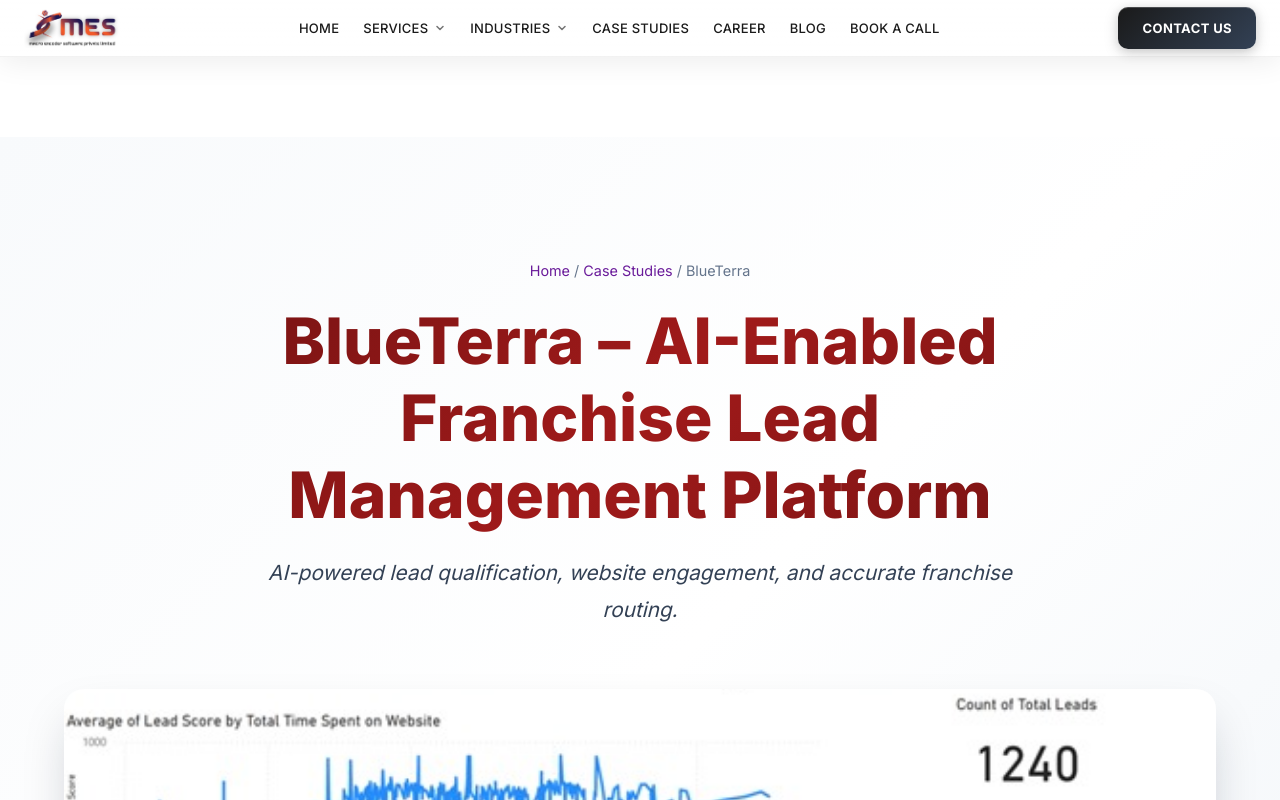
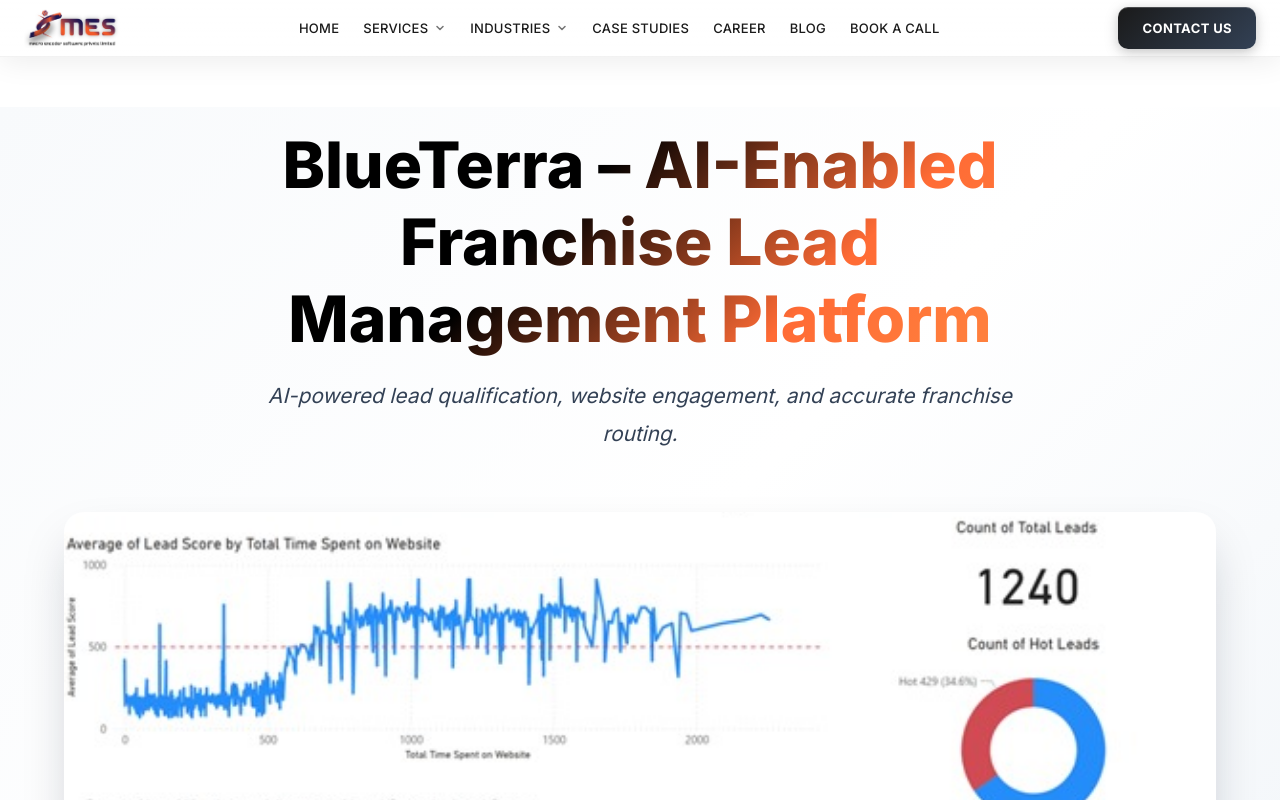
Before and after one commit to sketchwer/mdr, a React (Create React App) app: page /case-studies/blueterra in a window 1280 px wide. Shown: the top 800 px of the page. Built offline with nearby package versions, Linux system fonts and the light colour scheme.

Commit message:
dxdcvbnmdsadasddsdadasf,

```diff
--- a/src/components/CaseStudyDetail/CaseStudyDetail.css
+++ b/src/components/CaseStudyDetail/CaseStudyDetail.css
@@ -1,11 +1,11 @@
 .case-study-detail {
-    padding-top: 80px;
+    padding-top: 50px;
 }
 
 /* Hero Section */
 .case-study-hero {
     background: var(--bg-gradient-hero);
-    padding: 120px 0 60px;
+    padding: 20px 0 60px;
     position: relative;
 }
 
@@ -37,7 +37,7 @@
     font-weight: 900;
     margin-bottom: 20px;
     line-height: 1.2;
-    background: linear-gradient(135deg, #771313 0%, #a01a1a 50%, #771313 100%);
+    background: linear-gradient(135deg, #000000 0%, #000000 40%, #ff6b35 70%, #ff8c42 100%);
     -webkit-background-clip: text;
     -webkit-text-fill-color: transparent;
     background-clip: text;
--- a/src/components/CaseStudyDetail/CaseStudyDetail.js
+++ b/src/components/CaseStudyDetail/CaseStudyDetail.js
@@ -24,9 +24,7 @@
             <section className="case-study-hero">
                 <div className="container">
                     <div className="case-study-hero-content">
-                        <span className="breadcrumb">
-                            <Link to="/">Home</Link> / <Link to="/case-studies">Case Studies</Link> / {clientName}
-                        </span>
+
                         <h1 className="case-study-hero-title">{title}</h1>
                         <p className="case-study-hero-subtitle">{subtitle}</p>
                     </div>
--- a/src/components/Footer/Footer.js
+++ b/src/components/Footer/Footer.js
@@ -31,7 +31,7 @@
                         <h3 className="footer-title">CONNECT</h3>
                         <ul className="footer-contact">
                             <li>
-                                <a href="tel:+919999999999">+91 9999999999</a>
+                                <a href="tel:+918950065899">+91 8950065899</a>
                             </li>
                             <li>
                                 <a href="mailto:support@macroencoder.com">support@macroencoder.com</a>
--- a/src/components/IndustryDetail/IndustryDetail.css
+++ b/src/components/IndustryDetail/IndustryDetail.css
@@ -1,12 +1,13 @@
 .industry-detail {
-    padding-top: 80px;
+    padding-top: 50px;
 }
 
 /* Hero Section */
 .industry-hero {
     background: var(--bg-gradient-hero);
-    padding: 120px 0 40px;
+
     position: relative;
+
 }
 
 .industry-hero-content {
--- a/src/components/IndustryDetail/IndustryDetail.js
+++ b/src/components/IndustryDetail/IndustryDetail.js
@@ -25,9 +25,7 @@
             <section className="industry-hero">
                 <div className="container">
                     <div className="industry-hero-content">
-                        <span className="breadcrumb">
-                            <Link to="/">Home</Link> / <Link to="/industries">Industries</Link> / {title}
-                        </span>
+
                         <h1 className="industry-hero-title">{title}</h1>
                         <p className="industry-hero-description">{description}</p>
                     </div>
--- a/src/components/PageHeader/PageHeader.css
+++ b/src/components/PageHeader/PageHeader.css
@@ -48,11 +48,11 @@
 
 .page-subtitle {
     display: inline-block;
-    padding: 10px 24px;
+
     background: var(--bg-gradient-light);
     backdrop-filter: blur(10px);
     border-radius: 50px;
-    margin-bottom: 1.5rem;
+
     font-size: 0.9rem;
     text-transform: uppercase;
     letter-spacing: 2px;
@@ -65,13 +65,13 @@
 .page-title {
     font-size: clamp(2.5rem, 6vw, 4.5rem);
     font-weight: 900;
-    margin-bottom: 1.5rem;
     line-height: 1.2;
     letter-spacing: -0.02em;
     background: var(--bg-gradient);
     -webkit-background-clip: text;
     -webkit-text-fill-color: transparent;
     background-clip: text;
+
 }
 
 .page-description {
--- a/src/components/PageHeader/PageHeader.js
+++ b/src/components/PageHeader/PageHeader.js
@@ -14,7 +14,7 @@
             </div>
             <div className="container">
                 <div className="page-header-content">
-                    <span className="page-subtitle">{subtitle}</span>
+
                     <h1 className="page-title">{title}</h1>
                     <p className="page-description">{description}</p>
                 </div>
--- a/src/components/ServicesWeProvide/ServicesWeProvide.css
+++ b/src/components/ServicesWeProvide/ServicesWeProvide.css
@@ -66,8 +66,8 @@
     justify-content: center;
     align-items: center;
     margin-bottom: 28px;
-    height: 80px;
-    width: 80px;
+    height: 50px;
+    width: 50px;
     background: #771313 !important;
     border-radius: 16px;
     transition: all 0.3s ease;
```
Also changed, not shown: src/components/Hero/Hero.css (indentation only), src/components/Hero/Hero.js (line endings or trailing spaces).
